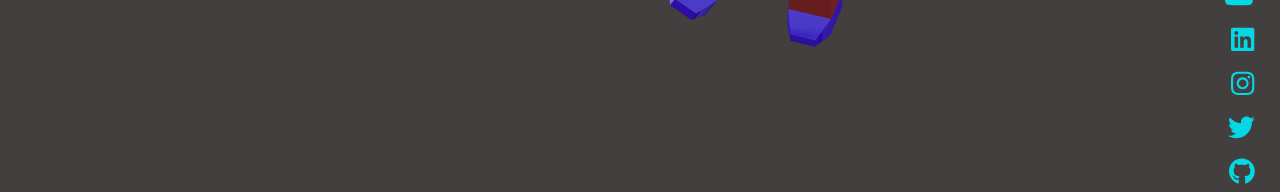
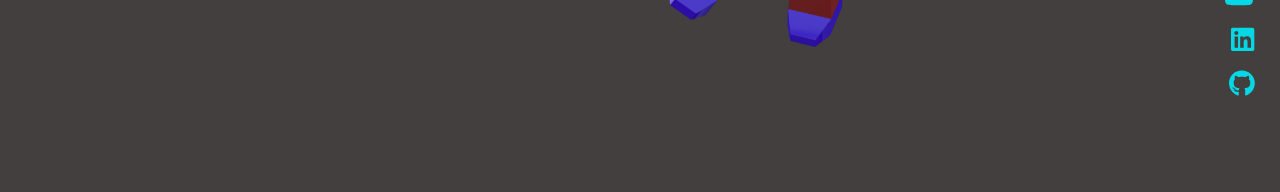
Before and after one commit to 4lexjandro/portfolio, a React (Create React App) app: page / in a window 1280 px wide. Shown: the part 574-766 px from the top of the page. Built offline with nearby package versions, Linux system fonts and the light colour scheme.

Commit message:
edited social

```diff
--- a/src/Parts/Social.jsx
+++ b/src/Parts/Social.jsx
@@ -21,21 +21,21 @@ export default function SocialFollow() {
     <div className="grid grid-flow-col gap-3 ">
 
       <a href="https://github.com/4lexjandro"
-        className="barOne">
+        className="barThree">
         <FontAwesomeIcon icon={faGithub} size="2x" />
       </a>
 
 
 
-      <a href="https://twitter.com/4lexjandro_m"
+      {/* <a href="https://twitter.com/4lexjandro_m"
         className="barTwo">
         <FontAwesomeIcon icon={faTwitter} size="2x" />
       </a>
 
       <a href="https://www.instagram.com/4lexjandro_m/"
-        className="barThree">
+        className="barOne">
         <FontAwesomeIcon icon={faInstagram} size="2x" />
-      </a>
+      </a> */}
 
       <a href="https://www.linkedin.com/in/alexjandro-mendoza-17b28a19b/" className="barFour">
         <FontAwesomeIcon icon={faLinkedin} size="2x" />
--- a/src/style.css
+++ b/src/style.css
@@ -67,7 +67,7 @@
     transform: rotate(-135deg) !important;
     opacity: 0.9 !important;
   }
-
+  /* Mobile navbar */
   @media (max-width: 767px) {
     .navbar {
       padding: 1rem 2rem !important;
```
